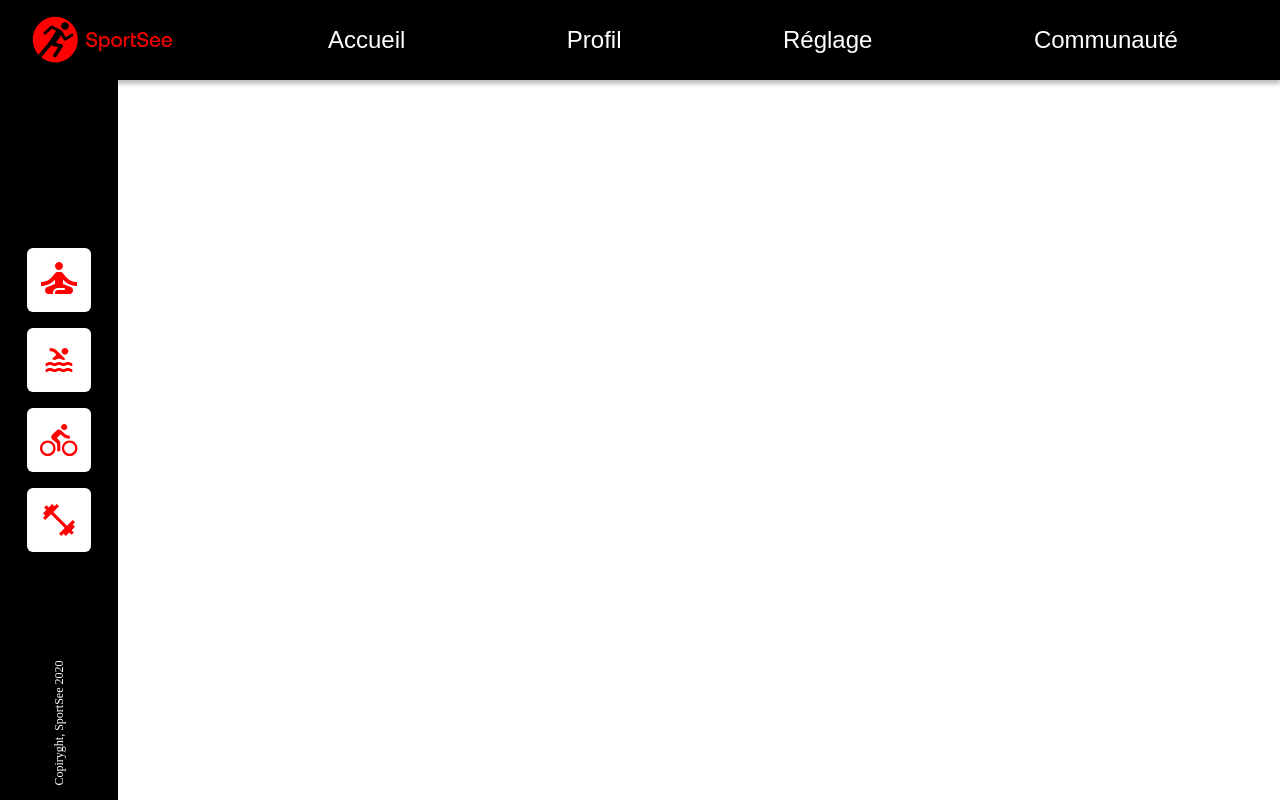
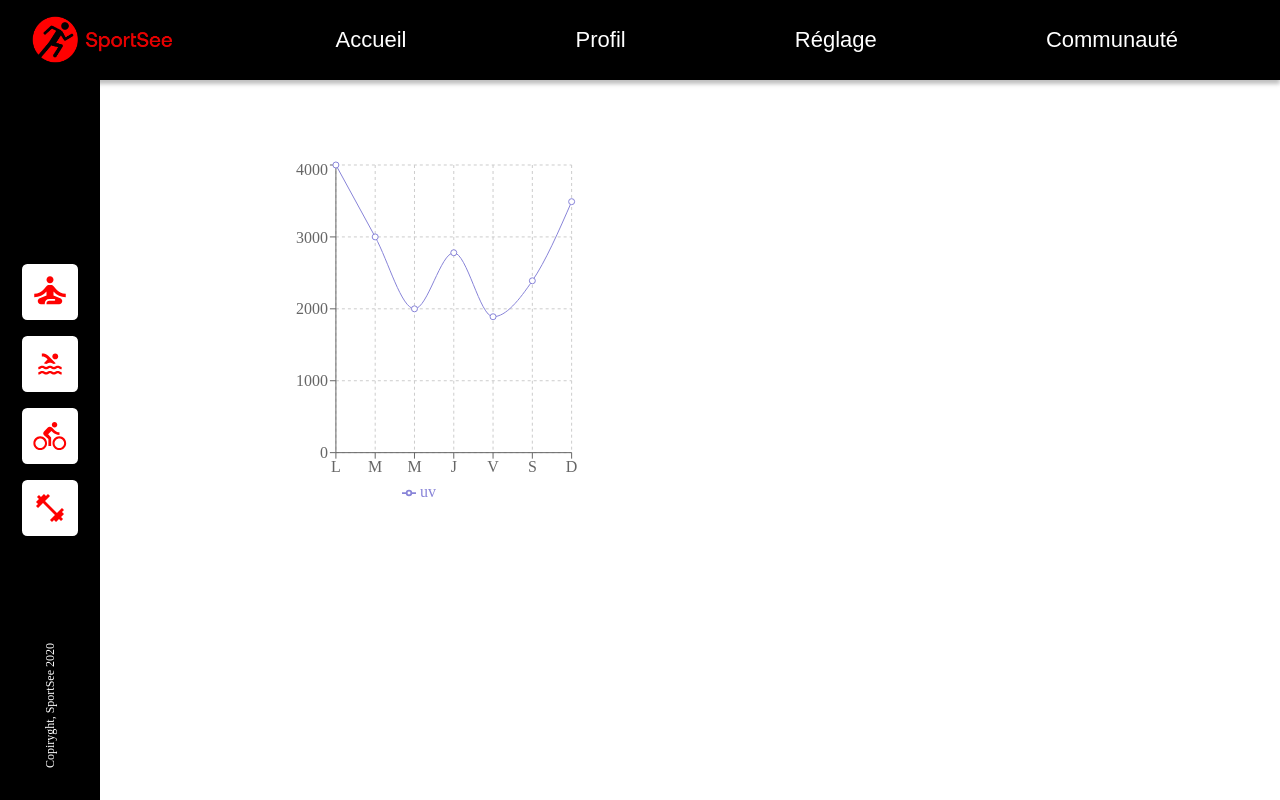
Before and after one commit to Deltyx/sportsee-app, a React (Create React App) app: page / in a window 1280 px wide. Built offline with nearby package versions, Linux system fonts and the light colour scheme.

Commit message:
Experimenting with Recharts

```diff
--- a/package.json
+++ b/package.json
@@ -6,9 +6,11 @@
     "@testing-library/jest-dom": "^5.16.5",
     "@testing-library/react": "^13.4.0",
     "@testing-library/user-event": "^13.5.0",
+    "axios": "^0.27.2",
     "react": "^18.2.0",
     "react-dom": "^18.2.0",
     "react-scripts": "5.0.1",
+    "recharts": "^2.1.14",
     "sass": "^1.54.9",
     "web-vitals": "^2.1.4"
   },
--- a/src/app/App.scss
+++ b/src/app/App.scss
@@ -1,3 +1,3 @@
-.container {
-  height: 100%;
+body {
+  margin: 0;
 }
--- a/src/components/dashboard/Dashboard.js
+++ b/src/components/dashboard/Dashboard.js
@@ -1,9 +1,15 @@
 import './Dashboard.scss';
+
+import Radarchart from './../radarchart/Radarchart.js';
+import Linechart from '../linechart/Linechart.js';
+
 
 export default function Dashboard() {
   return (
     <section className='dashboard-container'>
-
+      <div className='linechart-section'>
+        <Linechart />
+      </div>
     </section>
   );
 }
--- a/src/components/dashboard/Dashboard.scss
+++ b/src/components/dashboard/Dashboard.scss
@@ -2,19 +2,24 @@
 
 .dashboard-container {
     position: absolute;
-    left: 118px;
-    top: 80px;
+    left: 0;
+    top: 0;
+    z-index: -2;
 
-    height: calc(100% - 80px);
-    width: calc(100% - 118px);
+    height: 100%;
+    width: 100%;
+}
+
+.linechart-section {
+    height: 384px;
+    width: 384px;
+
+    position: absolute;
+    top: 20%;
+    left: 20%;
 }
 
 /* Small screen devices (780px and below) */
 @media only screen and (max-height: 780px) {
-    .dashboard-container {
-        top: 68px;
-        left: 72px;
-        height: calc(100% - 68px);
-        width: calc(100% - 72px);
-    }
+
 }
--- /dev/null
+++ b/src/components/linechart/Linechart.js
@@ -0,0 +1,60 @@
+import React, { PureComponent } from 'react';
+import { LineChart, Line, XAxis, YAxis, CartesianGrid, Tooltip, Legend, ResponsiveContainer } from 'recharts';
+
+const data = [
+  {
+    name: 'L',
+    uv: 4000,
+  },
+  {
+    name: 'M',
+    uv: 3000,
+  },
+  {
+    name: 'M',
+    uv: 2000,
+  },
+  {
+    name: 'J',
+    uv: 2780,
+  },
+  {
+    name: 'V',
+    uv: 1890,
+  },
+  {
+    name: 'S',
+    uv: 2390,
+  },
+  {
+    name: 'D',
+    uv: 3490,
+  },
+];
+
+export default class Linechart extends PureComponent {
+  render() {
+    return (
+      <ResponsiveContainer width="90%" height="90%">
+        <LineChart
+          width={500}
+          height={300}
+          data={data}
+          margin={{
+            top: 5,
+            right: 30,
+            left: 20,
+            bottom: 5,
+          }}
+        >
+          <CartesianGrid strokeDasharray="3 3" />
+          <XAxis dataKey="name" />
+          <YAxis />
+          <Tooltip />
+          <Legend />
+          <Line type="monotone" dataKey="uv" stroke="#8884d8" activeDot={{ r: 8 }} />
+        </LineChart>
+      </ResponsiveContainer>
+    );
+  }
+}
--- a/src/components/navbar/Navbar.scss
+++ b/src/components/navbar/Navbar.scss
@@ -17,7 +17,7 @@
 .nav-btn {
     border: none;
     background: none;
-    font-size: 24px;
+    font-size: 22px;
     color: white;
 }
 
--- /dev/null
+++ b/src/components/radarchart/Radarchart.js
@@ -0,0 +1,55 @@
+import React, { PureComponent } from 'react';
+import { Radar, RadarChart, PolarGrid, PolarAngleAxis, ResponsiveContainer } from 'recharts';
+
+const data = [
+  {
+    subject: 'Intensité',
+    A: 120,
+    B: 110,
+    fullMark: 150,
+  },
+  {
+    subject: 'Vitesse',
+    A: 98,
+    B: 130,
+    fullMark: 150,
+  },
+  {
+    subject: 'Force',
+    A: 86,
+    B: 130,
+    fullMark: 150,
+  },
+  {
+    subject: 'Endurance',
+    A: 99,
+    B: 100,
+    fullMark: 150,
+  },
+  {
+    subject: 'Energie',
+    A: 85,
+    B: 90,
+    fullMark: 150,
+  },
+  {
+    subject: 'Cardio',
+    A: 65,
+    B: 85,
+    fullMark: 150,
+  },
+];
+
+export default class Radarchart extends PureComponent {
+  render() {
+    return (
+      <ResponsiveContainer width="90%" height="90%">
+        <RadarChart cx="50%" cy="50%" outerRadius="90%" data={data}>
+          <PolarGrid />
+          <PolarAngleAxis dataKey="subject" />
+          <Radar name="Mike" dataKey="A" stroke="#ff0101" fill="#ff0101" fillOpacity={0.6} />
+        </RadarChart>
+      </ResponsiveContainer>
+    );
+  }
+}
--- a/src/components/sidebar/Sidebar.js
+++ b/src/components/sidebar/Sidebar.js
@@ -8,11 +8,13 @@ import side_icon_4 from '../../img/side_icon_4.svg';
 export default function Sidebar() {
   return (
     <navbar className='side-nav-container'>
+      <div className='side-nav-icon-container'>
         <img src={side_icon_1} alt={side_icon_1} className='side-nav-btn' />
         <img src={side_icon_2} alt={side_icon_2} className='side-nav-btn' />
         <img src={side_icon_3} alt={side_icon_3} className='side-nav-btn' />
         <img src={side_icon_4} alt={side_icon_4} className='side-nav-btn' />
-        <span className='side-nav-copyritghs'>Copiryght, SportSee 2020</span>
+      </div>
+      <span className='side-nav-copyritghs'>Copiryght, SportSee 2020</span>
     </navbar>
   );
 }
--- a/src/components/sidebar/Sidebar.scss
+++ b/src/components/sidebar/Sidebar.scss
@@ -3,7 +3,7 @@
 .side-nav-container {
     display: flex;
     flex-direction: column;
-    justify-content: center;
+    justify-content: space-between;
     align-items: center;
 
     position: absolute;
@@ -12,24 +12,33 @@
     left: 0;
 
     background: black;
-    width: 118px;
+    width: 100px;
     height: 100%;
 }
 
 .side-nav-btn {
-    height: 64px;
-    width: 64px;
+    height: 56px;
+    width: 56px;
     margin: 0.5rem 0;
 }
 
 .side-nav-copyritghs {
-    position: absolute;
-    top: 85%;
     color: white;
     font-size: 12px;
 
-    transform: rotate(-90deg);
-    width: 196px;
+    writing-mode: vertical-rl;
+    text-orientation: mixed;
+    transform: rotate(180deg);
+
+    margin-bottom: 2rem;
+}
+
+.side-nav-icon-container {
+    display: flex;
+    flex-direction: column;
+    justify-content: center;
+
+    margin-top: 16rem;
 }
 
 /* Small screen devices (780px and below) */
@@ -42,11 +51,4 @@
         height: 42px;
         width: 42px;
     }
-
-    .side-nav-copyritghs {
-        font-size: 12px;
-        margin-top: 8rem;
-        position: absolute;
-        top: 480px;
-    }
 }
```
Also changed, not shown: src/components/linechart/Linechart.scss (added), src/components/radarchart/Radarchart.scss (added), 1 other file (tests, documents, lock files or other folders).
